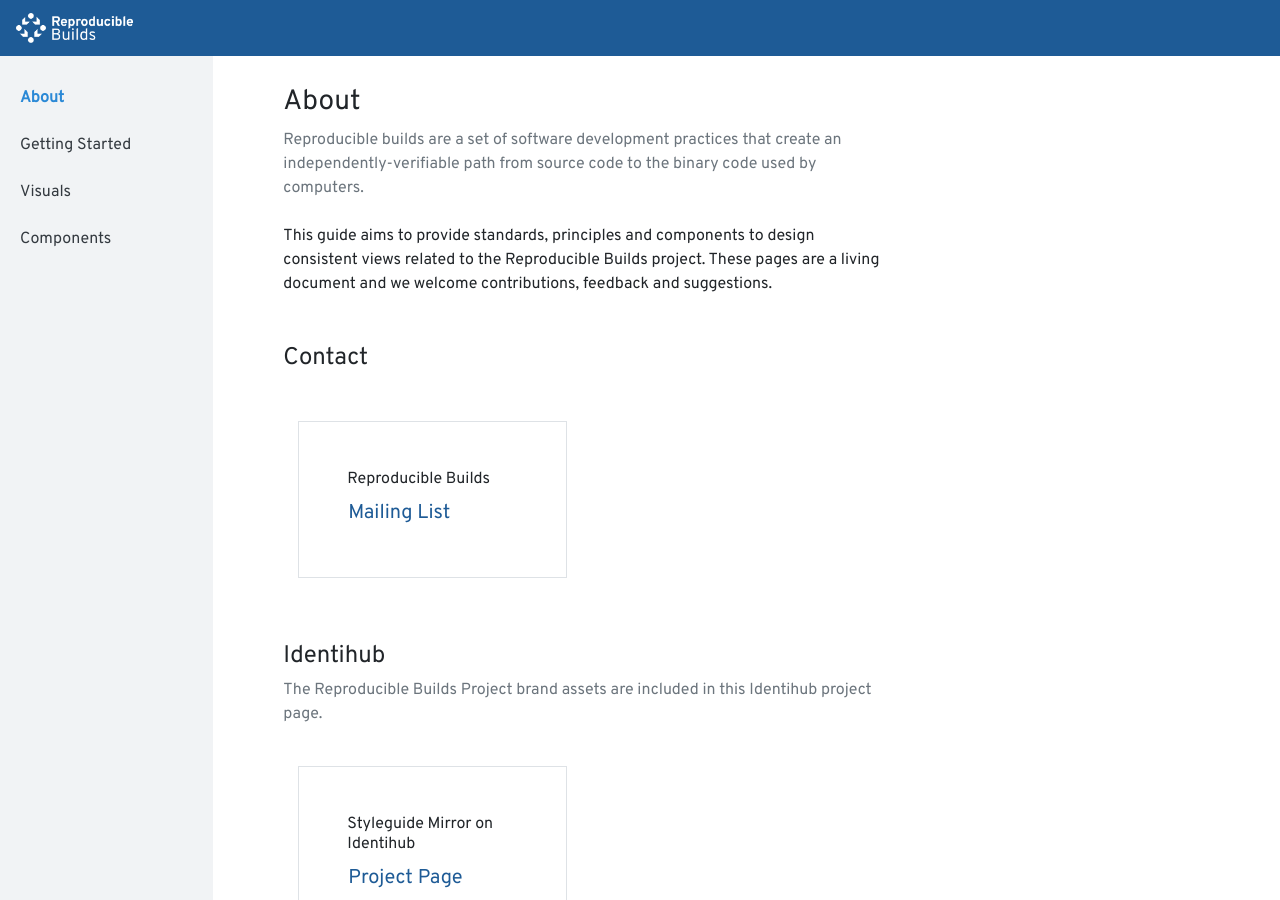
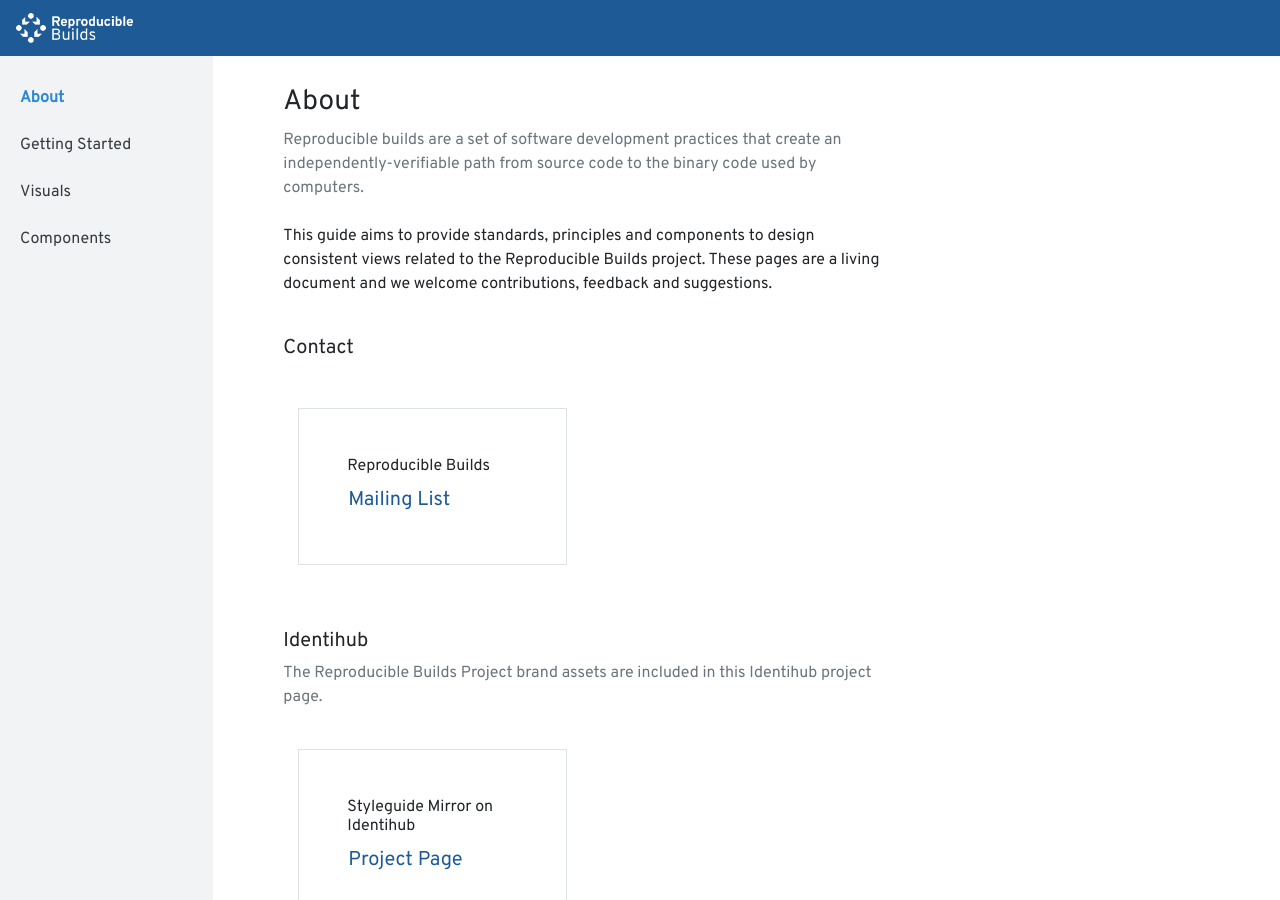
Before and after one commit to uracreative/reproducible-builds-styleguide, a Jekyll site: the page built from index.md, in a window 1280 px wide and 900 px high. Built offline with Jekyll 4.4.1, drawn with Linux system fonts in a browser that asks for light colours; some web fonts are replaced.

Commit message:
added favicon and changed header size

```diff
--- a/_includes/head.html
+++ b/_includes/head.html
@@ -2,7 +2,7 @@
   <meta charset="utf-8">
   <title>{{site.title}}</title>
   <link rel="stylesheet" href="{{'/assets/styles/main.css' | prepend: site.baseurl}}">
-
+  <link rel="shortcut icon" type="image/png" href="/assets/images/favicon.png"/>
   <link href="https://fonts.googleapis.com/css?family=Overpass" rel="stylesheet">
   <link href="https://fonts.googleapis.com/css?family=Overpass+Mono" rel="stylesheet">
   <link rel="stylesheet" href="https://cdnjs.cloudflare.com/ajax/libs/open-iconic/1.1.1/font/css/open-iconic-bootstrap.css" />
--- a/_layouts/home.html
+++ b/_layouts/home.html
@@ -20,10 +20,8 @@
             </div>
             <p>This guide aims to provide standards, principles and components to design consistent views related to the Reproducible Builds project. These pages are a living document and we welcome contributions, feedback and suggestions.</p>
             </p>
-
-            <div class="page-header mb-4 mt-5">
-              <h4>Contact</h4>
-            </div>
+            <br>
+              <h5>Contact</h5>
             <div class="row mt-5">
               <div class="col-md-6">
                 <div class="border p-5 mb-3">
@@ -33,7 +31,7 @@
             </div>
           </div>
           <div class="page-header mb-4 mt-5">
-            <h4>Identihub</h4>
+            <h5>Identihub</h5>
             <p class="text-muted">The Reproducible Builds Project brand assets are included in this Identihub project page.</p>
           </div>
           <div class="col-md-6">
```
Also changed, not shown: assets/images/favicon.png (added), 8 other files.
